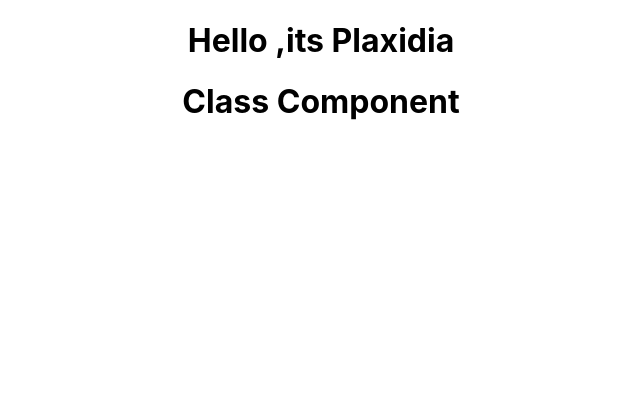
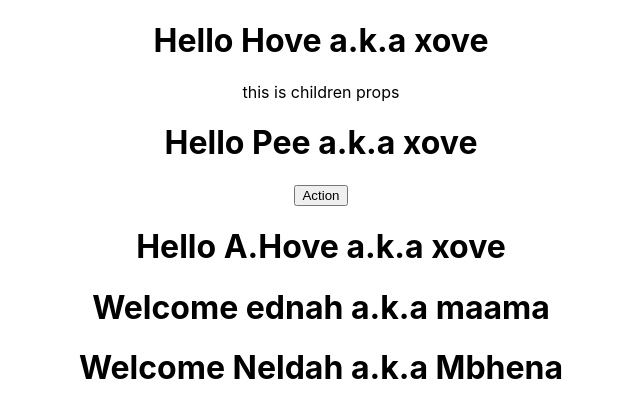
Before and after one commit to Plaxidia/myapp, a React (Create React App) app: page / in a window 1280 px wide. Shown: the top 418 px of the page, without its empty margins (319-959 px from the left). Built offline with nearby package versions, Linux system fonts and the light colour scheme.

Commit message:
learned about props

```diff
--- a/src/App.js
+++ b/src/App.js
@@ -4,14 +4,23 @@ import './App.css';
 import Greet from './Components/Greet'
 //import {Greet }from './Components/Greet'
 import Welcome from './Components/welcome';
-
+import Hello from './Components/hello';
 function App() {
 
   return (
     <div className="App">
-     <Greet></Greet>
+     <Greet name = "Hove" surname = "xove">
+      <p1> this is children props</p1>
+      </Greet>
+          <Greet name = "Pee" surname = "xove">
+            <button>Action</button>
 
-      <Welcome> </Welcome>
+          </Greet>
+     <Greet name = " A.Hove" surname = "xove">
+
+     </Greet>
+     <Welcome name =" ednah" surname =" maama"></Welcome>
+     <Welcome name =" Neldah" surname =" Mbhena"></Welcome>
     </div>
   );
 
--- a/src/Components/Greet.js
+++ b/src/Components/Greet.js
@@ -6,9 +6,16 @@ import React from "react";
 */
 
 //export const Greet =()=>  return<h1> Hello ,its Plaxidia</h1>
-const Greet =()=>
+const Greet =(props)=>
 {
-    return<h1> Hello ,its Plaxidia</h1>
 
+    console.log(props);
+    return(
+        <div>
+    <h1> Hello {props.name} a.k.a {props.surname}</h1>
+    {props.children}
+
+    </div>
+    )
 }
 export default Greet;
--- a/src/Components/hello.js
+++ b/src/Components/hello.js
@@ -0,0 +1,24 @@
+import React from "react";
+//create a function that returns what appers to be html but it is jsx
+
+/*const Hello =()=>
+{
+    return (
+        <div>
+            <h1>
+                It's me again
+            </h1>
+        </div>
+    )
+}*/
+//Re-write the components without using jsx
+
+const Hello =()=>
+{
+    return React.createElement(
+        'div',//first parameter is a string with an html tag which specifies which tag to be renderd
+        {id :'hello', className: ' dummyClass'},//second parameter pass any optional properties
+         React.createElement('h1',null,' its mee again '));//third parameter is the child of the html parameter this method accepts at least 3 parameters
+
+}
+export default Hello;
--- a/src/Components/welcome.js
+++ b/src/Components/welcome.js
@@ -5,7 +5,12 @@ class Welcome extends Component
 {
    render ()
     {
-        return <h1> Class Component</h1>
+        return (
+        <h1>
+            Welcome{this.props.name} a.k.a{this.props.surname}
+
+        </h1>
+        )
     }
 }
 export default Welcome;
```
